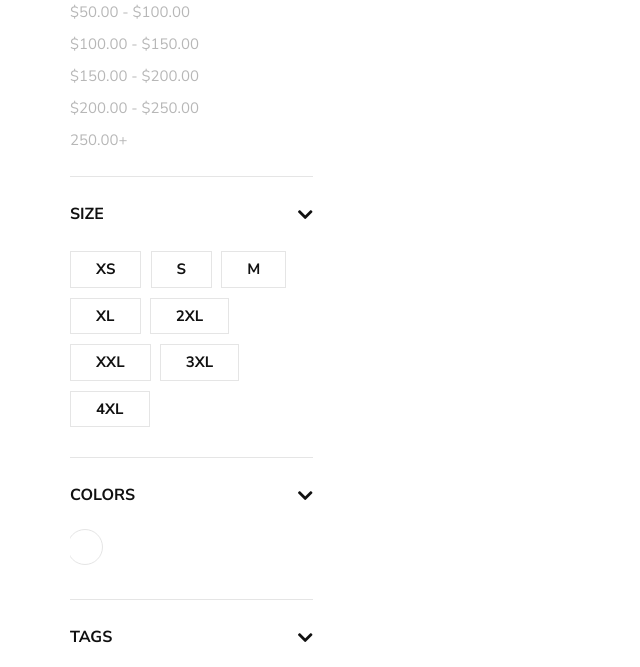
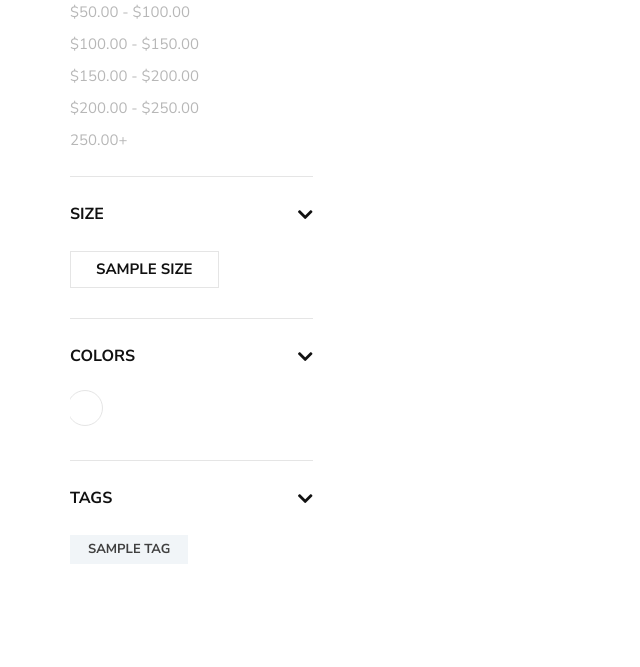
Before and after one commit to ulugbekgozikhonov/malefashion-1146, a Django app: page /shop/ in a window 1280 px wide. Shown: the part 945-1612 px from the top of the page, without its empty margins (0-640 px from the left). Run offline with Django 5.2, Linux system fonts and the light colour scheme; tables that the repository leaves empty hold one stand-in row (values such as "Sample post"); grey boxes marked "Sample" are stand-in pictures; some libraries are stand-ins or nearby versions.

Commit message:
shop detail page

```diff
--- a/pages/urls.py
+++ b/pages/urls.py
@@ -1,9 +1,10 @@
 from django.urls import path
-from .views import HomePageView, shop_view
+from .views import HomePageView, ShopView, shop_detail_view
 
 app_name = "pages"
 
 urlpatterns = [
 	path('', HomePageView.as_view(), name='home'),
-	path("shop/", shop_view, name="shop")
+	path("shop/", ShopView.as_view(), name="shop"),
+	path("shop-detail/<str:pk>/", shop_detail_view, name="shop-detail"),
 ]
--- a/pages/views.py
+++ b/pages/views.py
@@ -2,16 +2,16 @@ from django.shortcuts import render
 from django.views.generic import ListView
 
 from .models import Banner
-from products.models import Product,Category , Brand , Color,Tags
+from products.models import Product, Category, Brand, Color, Tags, Size
 
 
-def home_view(request):
-	banners = Banner.objects.filter(status=True)
-	context = {
-		"banners": banners
-	}
-
-	return render(request, "index.html", context)
+# def home_view(request):
+# 	banners = Banner.objects.filter(status=True)
+# 	context = {
+# 		"banners": banners
+# 	}
+#
+# 	return render(request, "index.html", context)
 
 
 class HomePageView(ListView):
@@ -23,20 +23,47 @@ class HomePageView(ListView):
 		return self.model.objects.filter(status=True)
 
 
-def shop_view(request):
-	products = Product.objects.order_by("-created_at")
-	categories = Category.objects.order_by("-created_at")
-	brands = Brand.objects.order_by("-created_at")
-	colors = Color.objects.all()
-	tags = Tags.objects.all()
-
-	context = {
-		"products": products,
-		"categories": categories,
-		"brands": brands,
-		"colors": colors,
-		"tags": tags
+# def shop_view(request):
+# 	products = Product.objects.order_by("-created_at")
+# 	categories = Category.objects.order_by("-created_at")
+# 	brands = Brand.objects.order_by("-created_at")
+# 	colors = Color.objects.all()
+# 	tags = Tags.objects.all()
+#
+# 	context = {
+# 		"products": products,
+# 		"categories": categories,
+# 		"brands": brands,
+# 		"colors": colors,
+# 		"tags": tags
+#
+#
+# 	}
+# 	return render(request, "shop.html", context)
 
 
+class ShopView(ListView):
+	template_name = "shop.html"
+	model = Product
+	context_object_name = "products"
+
+	def get_queryset(self):
+		return Product.objects.order_by("-created_at")
+
+	def get_context_data(self, *, object_list=None, **kwargs):
+		context = super().get_context_data(**kwargs)
+		context["colors"] = Color.objects.all()
+		context["categories"] = Category.objects.order_by("-created_at")
+		context["brands"] = Brand.objects.order_by("-created_at")
+		context["sizes"] = Size.objects.all()
+		context["tags"] = Tags.objects.all()
+
+		return context
+
+
+def shop_detail_view(request, pk):
+	product = Product.objects.filter(id=pk).first()
+	context = {
+		"product": product
 	}
-	return render(request, "shop.html", context)
+	return render(request=request, template_name="shop-details.html", context=context)
--- a/products/models.py
+++ b/products/models.py
@@ -44,10 +44,15 @@ class Product(BaseModel):
 	name = models.CharField(max_length=31)
 	description = models.TextField()
 	price = models.FloatField()
+	discount = models.FloatField()
 	photo = models.ImageField(upload_to='products/images')
 	rating = models.PositiveIntegerField(default=1, validators=[validator_rating])
 	category = models.ForeignKey(Category, on_delete=models.CASCADE, related_name="products")
 	brand = models.ForeignKey(Brand, on_delete=models.CASCADE, related_name="products")
-	size = models.ManyToManyField(Size, null=True, blank=True)
-	color = models.ManyToManyField(Color, null=True, blank=True)
+	size = models.ManyToManyField(Size, blank=True)
+	color = models.ManyToManyField(Color, blank=True)
 	tag = models.ManyToManyField(Tags)
+
+	@property
+	def real_price(self):
+		return self.price - self.price * self.discount / 100
--- a/templates/shop.html
+++ b/templates/shop.html
@@ -94,30 +94,11 @@
                                     <div id="collapseFour" class="collapse show" data-parent="#accordionExample">
                                         <div class="card-body">
                                             <div class="shop__sidebar__size">
-                                                <label for="xs">xs
-                                                    <input type="radio" id="xs">
-                                                </label>
-                                                <label for="sm">s
-                                                    <input type="radio" id="sm">
-                                                </label>
-                                                <label for="md">m
-                                                    <input type="radio" id="md">
-                                                </label>
-                                                <label for="xl">xl
-                                                    <input type="radio" id="xl">
-                                                </label>
-                                                <label for="2xl">2xl
-                                                    <input type="radio" id="2xl">
-                                                </label>
-                                                <label for="xxl">xxl
-                                                    <input type="radio" id="xxl">
-                                                </label>
-                                                <label for="3xl">3xl
-                                                    <input type="radio" id="3xl">
-                                                </label>
-                                                <label for="4xl">4xl
-                                                    <input type="radio" id="4xl">
-                                                </label>
+                                                {% for size in sizes %}
+                                                    <label for="{{ size.title| lower }}">{{ size.title }}
+                                                        <input type="radio" id="{{ size.title }}">
+                                                    </label>
+                                                {% endfor %}
                                             </div>
                                         </div>
                                     </div>
@@ -188,7 +169,7 @@
                                             <li><a href="#"><img src="{% static 'img/icon/compare.png' %}" alt="">
                                                 <span>Compare</span></a>
                                             </li>
-                                            <li><a href="#"><img src="{% static 'img/icon/search.png' %}" alt=""></a>
+                                            <li><a href="{% url 'pages:shop-detail' pk=product.id %}"><img src="{% static 'img/icon/search.png' %}" alt=""></a>
                                             </li>
                                         </ul>
                                     </div>
```
Also changed, not shown: templates/shop-details.html (+15 -33 lines), products/migrations/0003_product_discount.py (added), products/migrations/0004_alter_product_color_alter_product_size.py (added).
